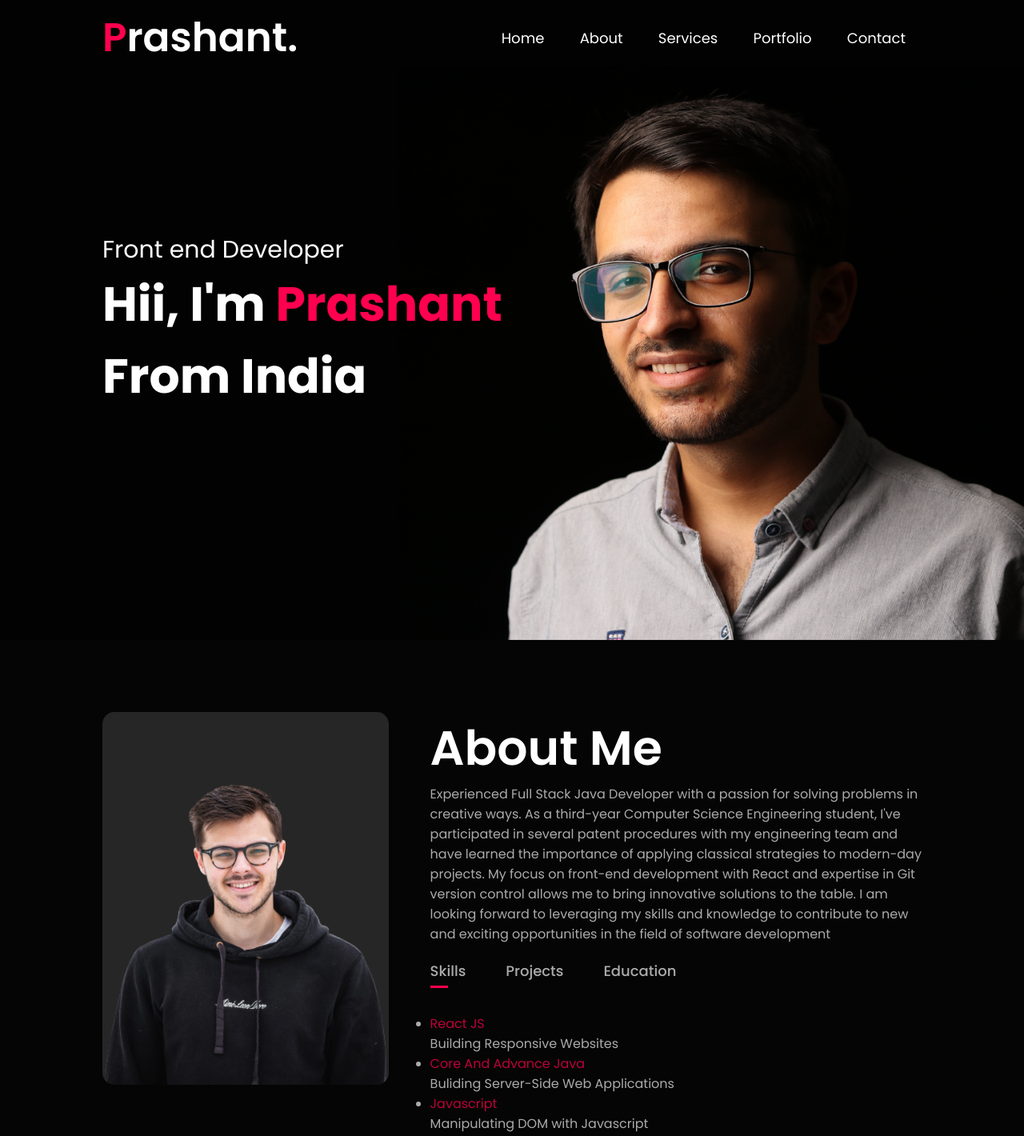
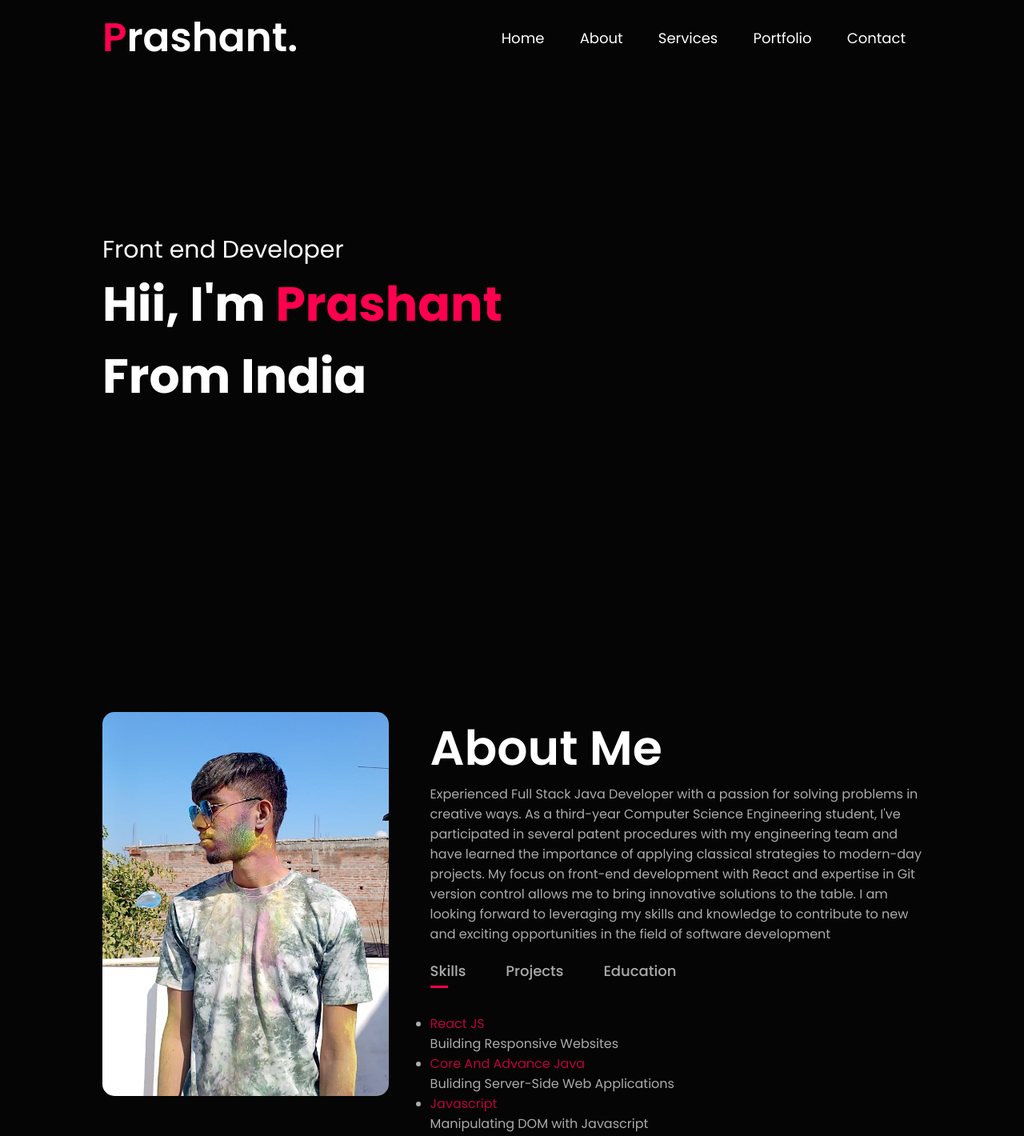
Before and after one commit to PrashantG1234/new_portfolio, a plain HTML site: page index.html in a window 1280 px wide. Shown: the top 1420 px of the page at 80% size. Drawn offline with Linux system fonts and the light colour scheme.

Commit message:
made changes about images added new onea

```diff
--- a/index.html
+++ b/index.html
@@ -41,7 +41,7 @@
       <div class="container">
         <div class="row">
           <div class="about-col-1">
-            <img src="images/user.png" alt="" />
+            <img src="images/about-pic.jpg" alt="" />
           </div>
           <div class="about-col-2">
             <h1 class="sub-title">About Me</h1>
--- a/style.css
+++ b/style.css
@@ -18,7 +18,7 @@ html {
 
 header {
     width: 100%;
-    background-image: url(images/background.png);
+    background-image: url();
     background-size: cover;
     height: 100vh;
     background-position: center;
@@ -386,7 +386,7 @@ nav .fas {
 
 @media only screen and (max-width:600px) {
     #header {
-        background-image: url(images/phone-background.png);
+        background-image: url();
     }
 
     .header-text {
```
Also changed, not shown: images/about-pic.jpg (added), images/background.png (deleted), images/logo.png (deleted), images/phone-background.png (deleted), images/user.png (deleted).
